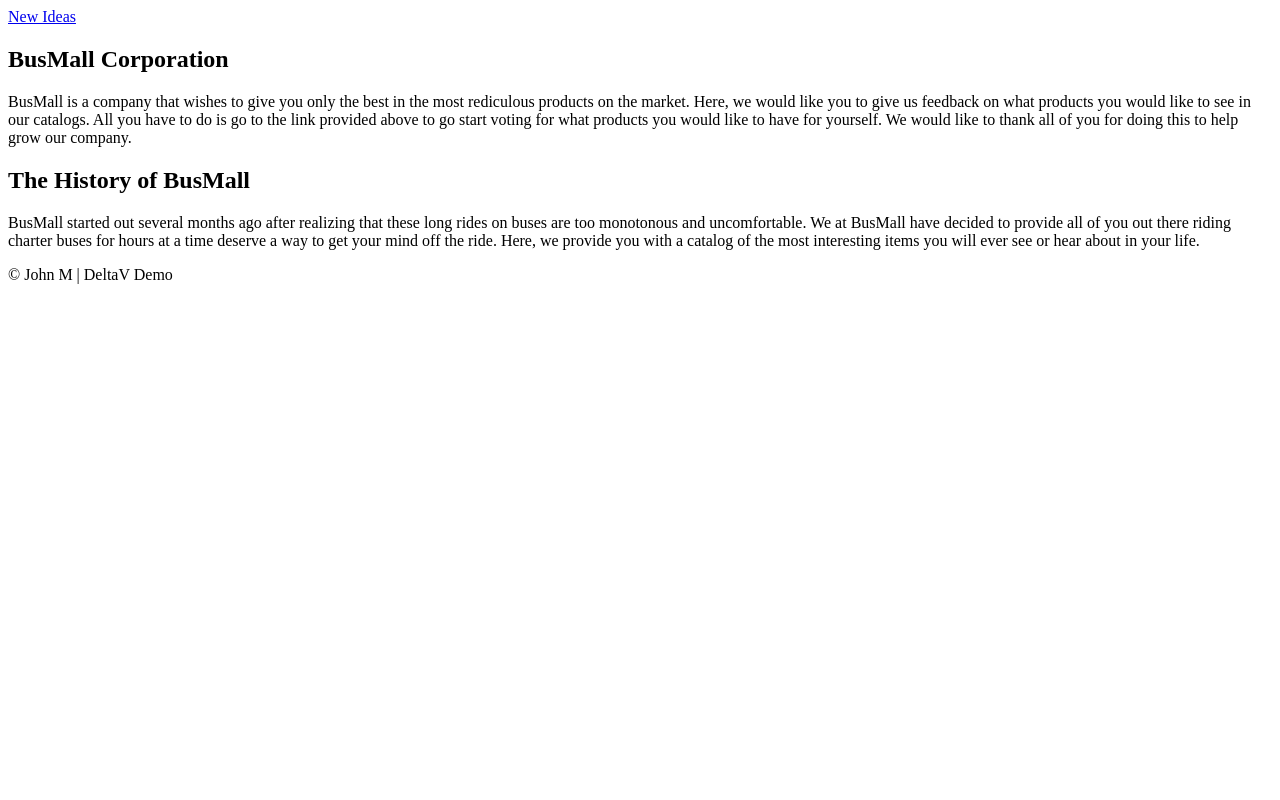
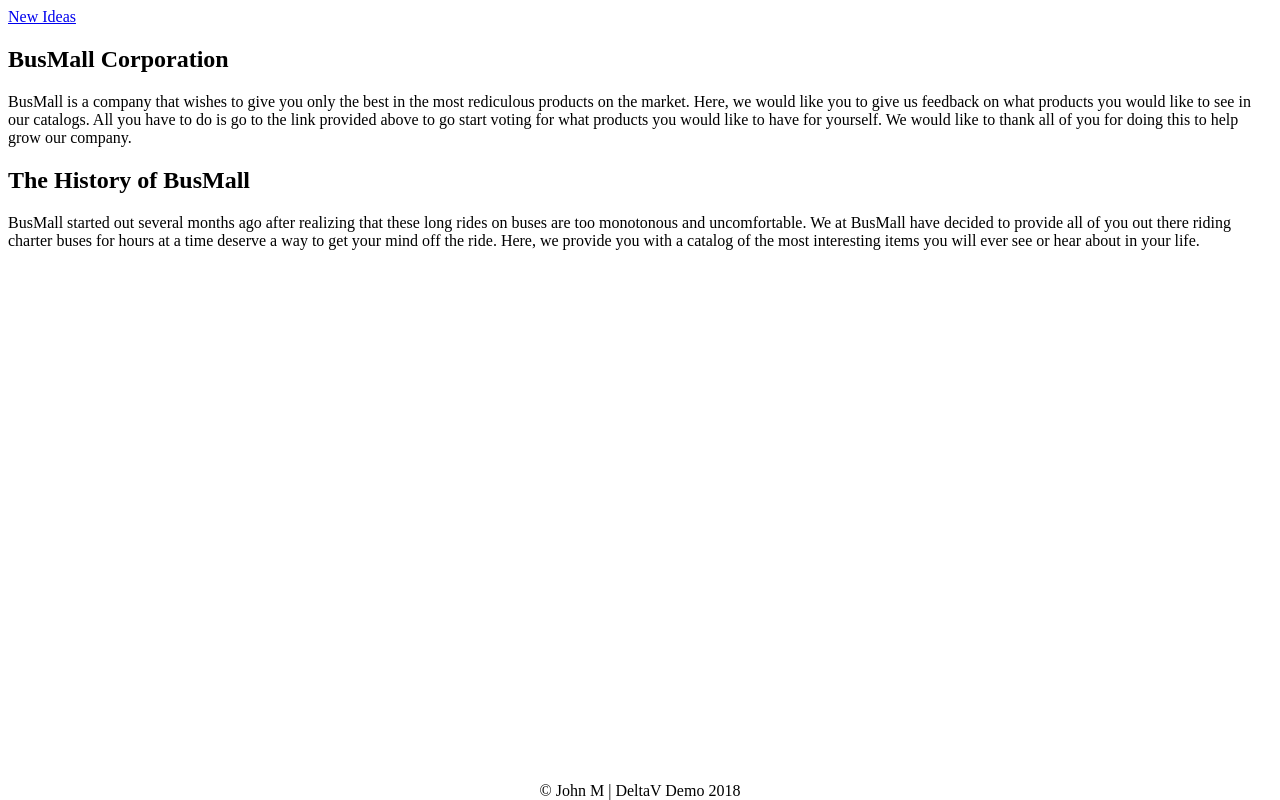
Before and after one commit to JohnMV13/Busmall-Project, a plain HTML site: page index.html in a window 1280 px wide. Drawn offline with Linux system fonts and the light colour scheme.

Commit message:
Work on JS started

```diff
--- a/css/style.css
+++ b/css/style.css
@@ -0,0 +1,17 @@
+
+
+
+
+
+
+
+
+
+
+footer {
+  position: fixed;
+  bottom: 0;
+  left: 0;
+  right: 0;
+  text-align: center;
+}
--- a/index.html
+++ b/index.html
@@ -36,6 +36,6 @@
     </section>
   </body>
   <footer>
-    &copy; John M | DeltaV Demo
+    &copy; John M | DeltaV Demo 2018
   </footer>
 </html>
```
Also changed, not shown: js/app.js (+20 -0 lines), voting.html (+3 -0 lines).
